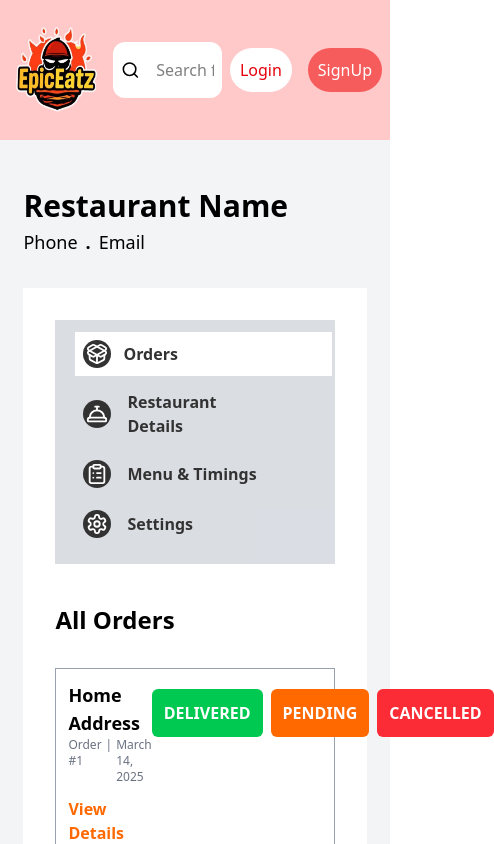
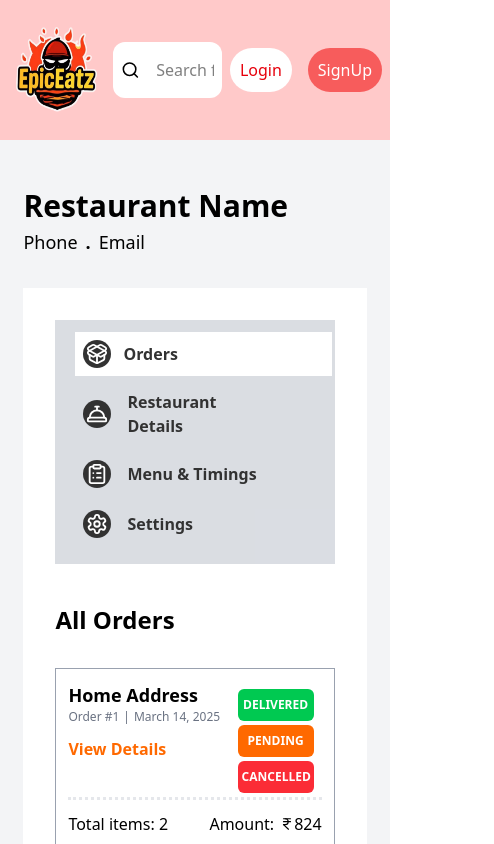
Before and after one commit to Promit-Biswas3361/EpicEatz, a React (Vite) app: page /owner-account/orders in a window 390 px wide. Both pictures are taken after a click on the element "Delivered". Shown: the top 844 px of the page, 494 px wide, since content can reach past the window. Built offline with nearby package versions, Linux system fonts and the light colour scheme.

Commit message:
UI updates for responsiveness

```diff
--- a/src/Frontend/OwnerProfile/OwnerOrders.jsx
+++ b/src/Frontend/OwnerProfile/OwnerOrders.jsx
@@ -124,9 +124,7 @@ const OwnerOrders = () => {
             <div key={order.id} className="border border-gray-400 p-3 mb-4">
               <div className="flex justify-between border-b-3 border-dotted border-gray-200 mb-3">
                 <div className="flex-grow">
-                  <p className="text-lg font-semibold">
-                    {order.address.label}
-                  </p>
+                  <p className="text-lg font-semibold">{order.address.label}</p>
 
                   <div className="flex text-xs text-gray-500 mb-3">
                     <p className="mr-1">Order #{order.id}</p>
@@ -176,21 +174,21 @@ const OwnerOrders = () => {
                 </div>
 
                 {isEditingOrderId === order.id && (
-                  <div className="mt-2 flex space-x-2">
+                  <div className="mt-2 flex max-sm:flex-col space-x-2">
                     <button
-                      className="bg-green-500 text-white h-12 px-3 rounded-md cursor-pointer font-semibold text-center"
+                      className="bg-green-500 max-sm:w-19 max-sm:mb-1 max-md:text-xs max-md:h-8 max-md:px-1 md:h-10 md:px-1.5 md:text-sm text-white lg:h-12 lg:px-3 rounded-md cursor-pointer font-semibold text-center"
                       onClick={() => handleStatusChange("Delivered", order.id)}
                     >
                       DELIVERED
                     </button>
                     <button
-                      className="bg-orange-500 text-white h-12 px-3 rounded-md cursor-pointer font-semibold text-center"
+                      className="bg-orange-500 max-sm:w-19 max-sm:mb-1 max-md:text-xs max-md:h-8 max-md:px-1 md:h-10 md:px-1.5 md:text-sm text-white lg:h-12 lg:px-3 rounded-md cursor-pointer font-semibold text-center"
                       onClick={() => handleStatusChange("Pending", order.id)}
                     >
                       PENDING
                     </button>
                     <button
-                      className="bg-red-500 text-white h-12 px-3 rounded-md cursor-pointer font-semibold text-center"
+                      className="bg-red-500 max-sm:w-19 max-sm:mb-1 max-md:text-xs max-md:h-8 max-md:px-1 md:h-10 md:px-1.5 md:text-sm text-white lg:h-12 lg:px-3 rounded-md cursor-pointer font-semibold text-center"
                       onClick={() => handleStatusChange("Cancelled", order.id)}
                     >
                       CANCELLED
```
